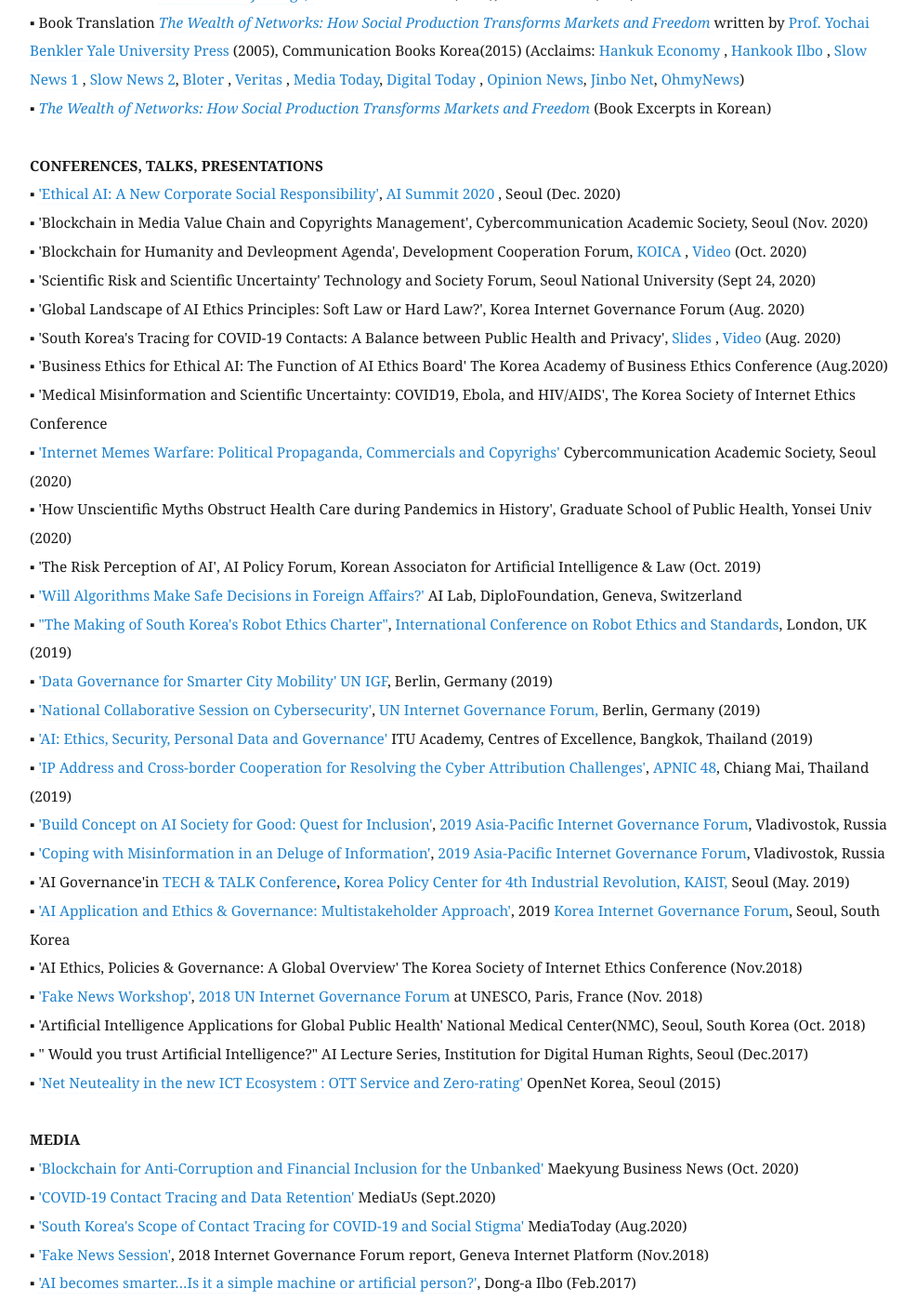
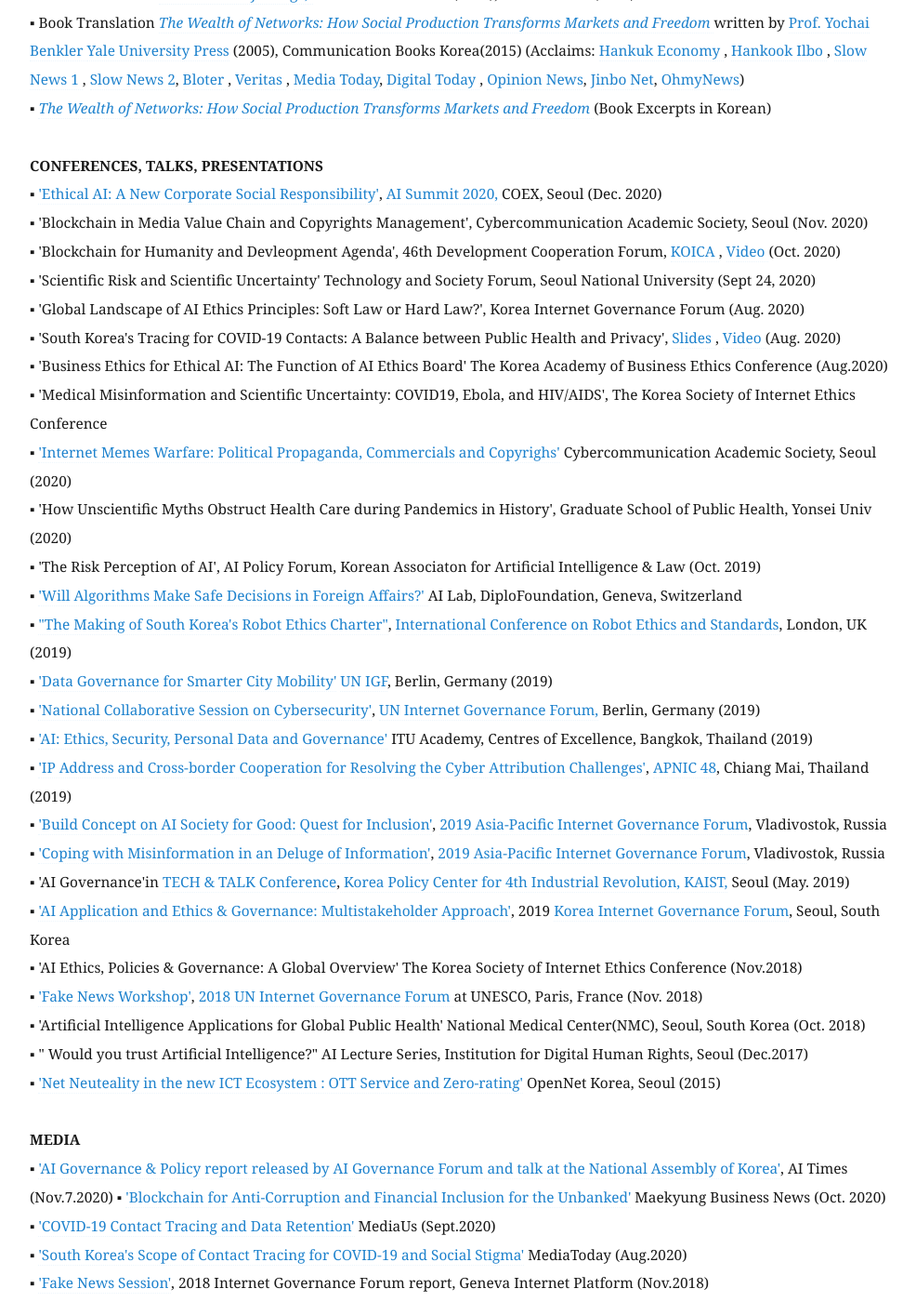
Before and after one commit to eunchangchoi/eunchangchoi.github.io, a Jekyll site: the page built from index.md, in a window 1280 px wide and 1400 px high, scrolled down 2514 px. Shown: the whole window at 93% size, without its empty margins (68-1054 px from the left). Built offline with Jekyll 4.4.1, drawn with Linux system fonts in a browser that asks for light colours.

Commit message:
Update index.md

```diff
--- a/index.md
+++ b/index.md
@@ -47,9 +47,9 @@
 ▪   <a href="http://wealthofnetworks.kr"> <i>The Wealth of Networks: How Social Production Transforms Markets and Freedom</i> </a> (Book Excerpts in Korean) <br>
 <br>
  <strong> CONFERENCES, TALKS, PRESENTATIONS </strong> <br>
-▪  <a href="https://aisummit.co.kr/ais2020_eun-chang-choi/?lang=en">'Ethical AI: A New Corporate Social Responsibility'</a>, <a href="https://aisummit.co.kr/?lang=en"> AI Summit 2020 </a>, Seoul (Dec. 2020)<br>
+▪  <a href="https://aisummit.co.kr/ais2020_eun-chang-choi/?lang=en">'Ethical AI: A New Corporate Social Responsibility'</a>, <a href="https://aisummit.co.kr/?lang=en"> AI Summit 2020, </a> COEX, Seoul (Dec. 2020)<br>
 ▪  'Blockchain in Media Value Chain and Copyrights Management', Cybercommunication Academic Society, Seoul (Nov. 2020)<br>
-▪  'Blockchain for Humanity and Devleopment Agenda', Development Cooperation Forum, <a href="http://www.koica.go.kr/sites/koica_en/index.do"> KOICA </a>, <a href="https://youtu.be/BunQy8hsnVQ?t=5742"> Video </a> (Oct. 2020)<br>
+▪  'Blockchain for Humanity and Devleopment Agenda', 46th Development Cooperation Forum, <a href="http://www.koica.go.kr/sites/koica_en/index.do"> KOICA </a>, <a href="https://youtu.be/BunQy8hsnVQ?t=5742"> Video </a> (Oct. 2020)<br>
 ▪  'Scientific Risk and Scientific Uncertainty' Technology and Society Forum, Seoul National University (Sept 24, 2020)<br>
 ▪  'Global Landscape of AI Ethics Principles: Soft Law or Hard Law?', Korea Internet Governance Forum (Aug. 2020) <br>
 ▪  'South Korea's Tracing for COVID-19 Contacts: A Balance between Public Health and Privacy', <a href="https://www.slideshare.net/secret/vlJ18LSZxcB11J"> Slides </a>, <a href="https://youtu.be/4UZlkRLKGes"> Video </a> (Aug. 2020) <br>
@@ -75,6 +75,7 @@
 ▪ <a href="https://opennet.or.kr/wp-content/uploads/2015/08/발표자료-Net-Neutrality-OTT-Zero-ratinghandout-2015812-.pdf">'Net Neuteality in the new ICT Ecosystem : OTT Service and Zero-rating'</a> OpenNet Korea, Seoul (2015) <br>
   <br>
  <strong> MEDIA </strong> <br>
+▪ <a href="http://www.aitimes.com/news/articleView.html?idxno=133368"> 'AI Governance & Policy report released by AI Governance Forum and talk at the National Assembly of Korea'</a>, AI Times (Nov.7.2020)
 ▪ <a href="https://www.mk.co.kr/news/economy/view/2020/10/1097127/">'Blockchain for Anti-Corruption and Financial Inclusion for the Unbanked'</a> Maekyung Business News (Oct. 2020)<br>
 ▪ <a href="http://www.mediaus.co.kr/news/articleView.html?idxno=192351"> 'COVID-19 Contact Tracing and Data Retention'</a> MediaUs (Sept.2020) <br>
 ▪ <a href="http://www.mediatoday.co.kr/news/articleView.html?idxno=208888">'South Korea's Scope of Contact Tracing for COVID-19 and Social Stigma'</a> MediaToday (Aug.2020)  <br>
```
